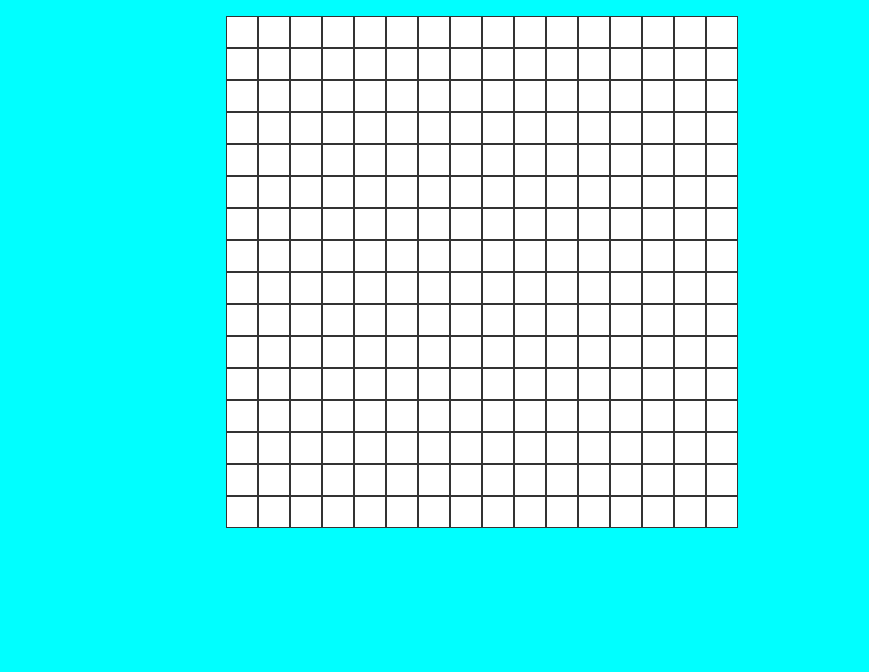
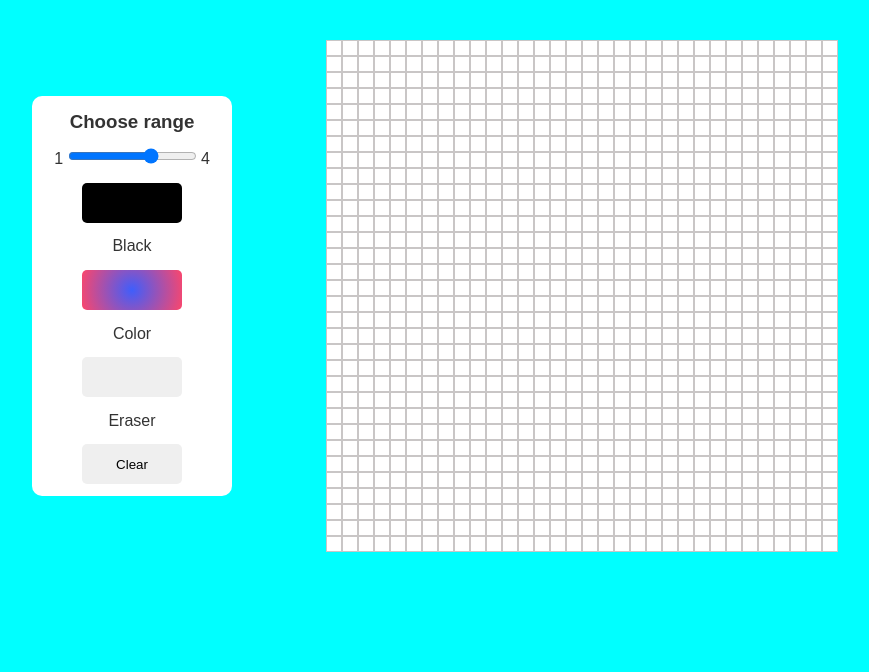
Before and after one commit to Magsdevs/Etch-A-Sketch, a plain HTML site: page index.html in a window 1280 px wide. Shown: the part 128-800 px from the top of the page, without its empty margins (158-1027 px from the left). Drawn offline with Linux system fonts and the light colour scheme.

Commit message:
Feat: new functionality, upgrade variables,styles Implement new functionality to change the grid with a slider keeping the grid container same size

```diff
--- a/index.html
+++ b/index.html
@@ -8,6 +8,22 @@
     <script src="scripts/index.js" defer></script>
   </head>
   <body>
-    <main id="main-container"></main>
+    <h1>Etch-A-Sketch</h1>
+    <div id="canvas-container">
+      <div class="btn-container">
+        <h3>Choose range</h3>
+        <div class="slider-container">
+          <span>1 </span><input id="range" type="range" min="1" max="4"  /><span></span>
+            4</span
+          >
+        </div>
+
+        <input type="button" id="black-btn" class="black">Black</input >
+        <input type="button" id="color-btn">Color</input >
+        <input type="button" id="eraser-btn">Eraser</input >
+        <button  id="clear-btn">Clear</button >
+      </div>
+      <div id="box-container"></div>
+    </div>
   </body>
 </html>
--- a/scripts/index.js
+++ b/scripts/index.js
@@ -1,35 +1,84 @@
-const maxGridNumber = 256;
-let container = document.getElementById('main-container'),
+let container = document.getElementById('box-container'),
   isDragging = false;
 const sketch = document.querySelector('.sketch');
-const minNum = 0;
-const maxNum = 255;
+const range = document.getElementById('range');
+const blackBtn = document.getElementById('black-btn');
+const colorBtn = document.getElementById('color-btn');
+const eraserBtn = document.getElementById('eraser-btn');
+const clearBtn = document.getElementById('clear-btn');
+const MIN_NUM = 0;
+const MAX_NUM = 255;
+
+/////////////////// 256 sqr of 32px to fill Container
+let defaultGrid = 256;
+/////////////////// 64 sqr of 64px to fill Container
+let BIG_SQUARE = defaultGrid / 4;
+/////////////////// 1024 sqr of 8px to fill Container
+let SMALL_SQUARE = defaultGrid * 4;
+/////////////////// 4096 sqr of 4px to fill Container
+let EXTRA_SMALL_SQUARE = defaultGrid * 16;
 
 function getRandomNumber(min, max) {
   min = Math.ceil(min);
   max = Math.floor(max);
   return Math.floor(Math.random() * (max - min + 1)) + min;
 }
-function getRandomColor() {
-  return (color = `rgb(${getRandomNumber(minNum, maxNum)},${getRandomNumber(
-    minNum,
-    maxNum
-  )},${getRandomNumber(minNum, maxNum)})`);
+
+function getColor() {
+  return (color = `rgb(${getRandomNumber(MIN_NUM, MAX_NUM)},${getRandomNumber(
+    MIN_NUM,
+    MAX_NUM
+  )},${getRandomNumber(MIN_NUM, MAX_NUM)})`);
 }
 
-function getDivs() {
-  for (let i = 1; i <= maxGridNumber; i++) {
+function getDivs(multiplyFactor) {
+  container.innerHTML = ''; // Clear existing divs
+
+  for (let i = 1; i <= multiplyFactor; i++) {
     let element = document.createElement('div');
-    element.classList.add('sketch');
     container.appendChild(element);
   }
 }
 
-getDivs();
+function factor(num = 3) {
+  let maxGridNumber;
+
+  if (num === 1) {
+    container.classList.remove('sketch', 'sketch-small', 'sketch-x-small');
+    container.classList.add('sketch-big');
+    maxGridNumber = BIG_SQUARE;
+  }
+  if (num === 2) {
+    container.classList.remove('sketch-big', 'sketch-small', 'sketch-x-small');
+    container.classList.add('sketch');
+    maxGridNumber = defaultGrid;
+  }
+
+  if (num === 3) {
+    container.classList.remove('sketch-big', 'sketch', 'sketch-x-small');
+    container.classList.add('sketch-small');
+    maxGridNumber = SMALL_SQUARE;
+  }
+
+  if (num === 4) {
+    container.classList.remove('sketch-big', 'sketch', 'sketch-small');
+    container.classList.add('sketch-x-small');
+    maxGridNumber = EXTRA_SMALL_SQUARE;
+  }
+
+  return maxGridNumber;
+}
+getDivs(factor());
+
+function gridHandler(e) {
+  const value = parseInt(e.target.value);
+  const maxGridNumber = factor(value);
+  getDivs(maxGridNumber);
+}
 
 function mouseDown(e) {
   if (e.target.nodeName === 'DIV' && !e.target.id) {
-    e.target.style.background = `${getRandomColor()}`;
+    e.target.style.background = `${getColor()}`;
     isDragging = true;
   }
 }
@@ -43,7 +92,7 @@ function preventDragDefault(e) {
 
 function mouseOver(e) {
   if (isDragging && e.target.nodeName === 'DIV' && !e.target.id) {
-    e.target.style.background = `${getRandomColor()}`;
+    e.target.style.background = `${getColor()}`;
   }
 }
 
@@ -56,3 +105,5 @@ container.addEventListener('mouseleave', preventDrag);
 document.body.addEventListener('dragstart', preventDragDefault);
 
 container.addEventListener('mouseover', mouseOver);
+
+range.addEventListener('input', gridHandler);
--- a/styles/style.css
+++ b/styles/style.css
@@ -14,10 +14,52 @@ body {
   display: flex;
   justify-content: center;
   align-items: center;
+  flex-direction: column;
   min-height: 100vh;
 }
 
-#main-container {
+#canvas-container {
+  display: flex;
+  justify-content: center;
+  align-items: center;
+  width: 900px;
+}
+
+.btn-container {
+  display: flex;
+  justify-content: space-evenly;
+  align-items: center;
+  flex-direction: column;
+  height: 400px;
+  width: 200px;
+  background-color: #fff;
+  border-radius: 10px;
+}
+
+.btn-container input[type='button'],
+.btn-container button {
+  width: 100px;
+  height: 40px;
+  border: none;
+  border-radius: 5px;
+  cursor: pointer;
+}
+
+#black-btn {
+  background-color: #000;
+  color: #fff;
+}
+
+#color-btn {
+  background: radial-gradient(
+    circle,
+    rgba(63, 94, 251, 1) 0%,
+    rgba(252, 70, 107, 1) 100%
+  );
+  color: #fff;
+}
+
+#box-container {
   margin: 50px auto;
   flex-direction: column;
   background-color: #fff;
@@ -27,9 +69,37 @@ body {
   flex-wrap: wrap;
 }
 
-.sketch {
+.sketch div {
   height: 32px;
   width: 32px;
-  border: 1px solid #333;
+  border: 1px solid #c9c6c6;
   background-color: #fff;
 }
+
+.sketch-big div {
+  height: 64px;
+  width: 64px;
+  border: 1px solid #c9c6c6;
+  background-color: #fff;
+}
+
+.sketch-small div {
+  height: 16px;
+  width: 16px;
+  border: 1px solid #c9c6c6;
+  background-color: #fff;
+}
+
+.sketch-x-small div {
+  height: 8px;
+  width: 8px;
+  border: 1px solid #c9c6c6;
+  background-color: #fff;
+}
+
+.sketch,
+.sketch-big,
+.sketch-small,
+.sketch-x-small {
+  cursor: pointer;
+}
```
